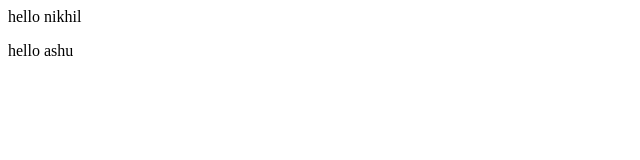
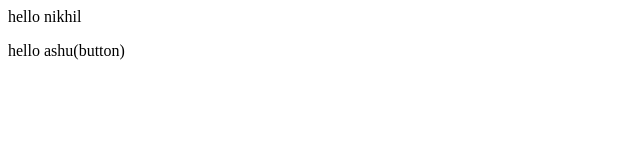
Before and after one commit to NikhilSinghal2004/localrepo, a plain HTML site: page index.html in a window 1280 px wide. Shown: the full height of the page, 0-640 px from the left. Drawn offline with Linux system fonts and the light colour scheme.

```diff
--- a/index.html
+++ b/index.html
@@ -1,2 +1,2 @@
 <p>hello nikhil</p>
-<p>hello ashu</p>
+<p>hello ashu(button)</p>
```
